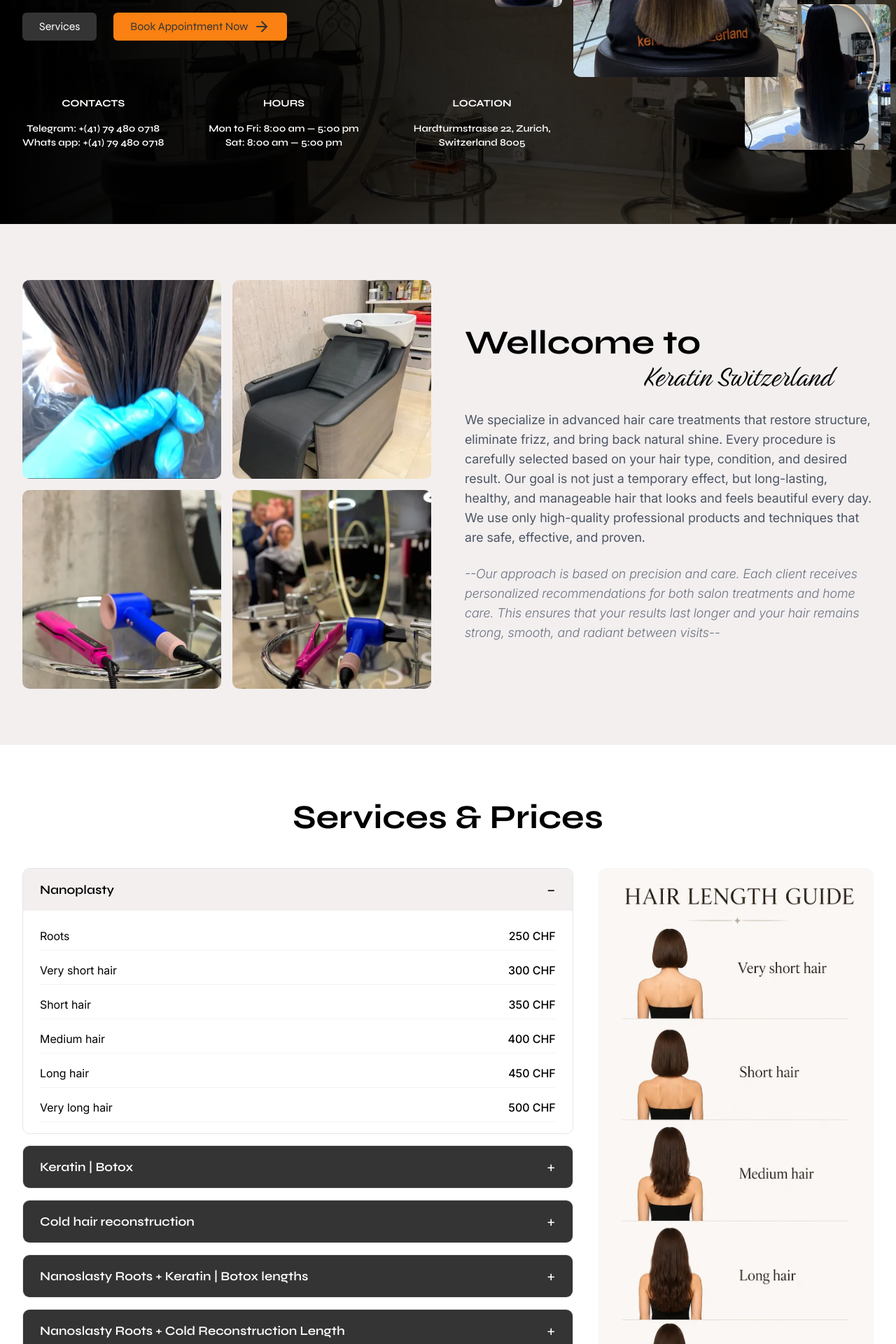
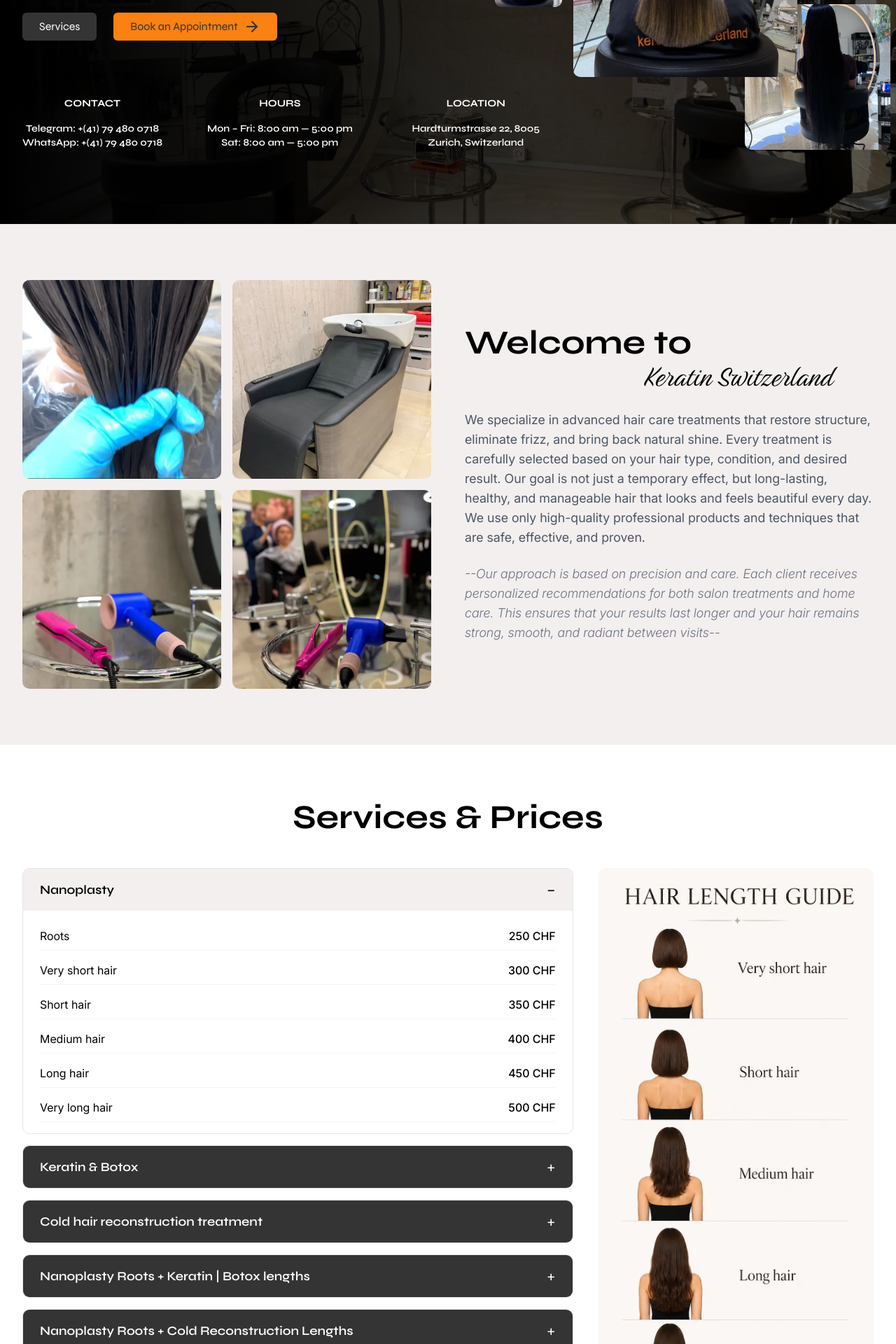
Before and after one commit to garvyPng/keratin-switzerland, a React (Vite) app: page / in a window 1280 px wide. Shown: the part 480-2400 px from the top of the page at 70% size. Built offline with nearby package versions, Linux system fonts and the light colour scheme.

Commit message:
en translate fixed 2

```diff
--- a/src/i18n/de.json
+++ b/src/i18n/de.json
@@ -13,29 +13,29 @@
     },
     "info": [
         {
-            "title": "KONTAKTEN",
+            "title": "KONTAKT",
             "items": [
                 "Telegram: +(41) 79 480 0718 ",
-                "Whats app: +(41) 79 480 0718 "
+                "WhatsApp: +(41) 79 480 0718 "
             ]
         },
         {
             "title": "ÖFFNUNGSZEITEN",
             "items": [
-                "Mon — Fr: 8:00 am — 5:00 pm",
-                "Sa: 8:00 am — 5:00 pm"
+                "Mon — Fr: 8:00 — 17:00",
+                "Sa: 8:00 — 17:00"
             ]
         },
         {
             "title": "STANDORT",
             "items": [
-                "Hardturmstrasse 22, Zurich, Switzerland 8005"
+                "Hardturmstrasse 22, 8005 Zürich, Schweiz"
             ]
         }
     ],
-    "wellcome": {
+    "welcome": {
         "title": "Willkommen bei",
-        "text": "Wir sind spezialisiert auf moderne Haarpflegebehandlungen, die die Haarstruktur wiederherstellen, Frizz reduzieren und den natürlichen Glanz zurückbringen. Jede Behandlung wird sorgfältig auf deinen Haartyp, den Zustand und das gewünschte Ergebnis abgestimmt. Unser Ziel ist nicht nur ein kurzfristiger Effekt, sondern langfristig gesundes, gepflegtes und leicht zu handhabendes Haar, das jeden Tag schön aussieht und sich gut anfühlt. Wir verwenden ausschließlich hochwertige professionelle Produkte und bewährte Techniken, die sicher und effektiv sind.",
+        "text": "Ich bin spezialisiert auf moderne Haarpflegebehandlungen, die die Haarstruktur wiederherstellen, Frizz reduzieren und den natürlichen Glanz zurückbringen. Jede Behandlung wird sorgfältig auf deinen Haartyp, den Zustand und das gewünschte Ergebnis abgestimmt. Mein Ziel ist nicht nur ein kurzfristiger Effekt, sondern langfristig gesundes, gepflegtes und leicht zu handhabendes Haar, das jeden Tag schön aussieht und sich gut anfühlt. Ich verwende ausschließlich hochwertige professionelle Produkte und bewährte Techniken, die sicher und effektiv sind.",
         "subtext": "--Unser Ansatz basiert auf Präzision und Sorgfalt. Jede Kundin erhält individuelle Empfehlungen für Salonbehandlungen sowie die richtige Pflege zu Hause. So bleiben die Ergebnisse länger erhalten und dein Haar bleibt zwischen den Besuchen stark, glatt und glänzend--"
     },
     "services": {
@@ -43,7 +43,7 @@
         "items": [
             {
                 "id": "nanoplasty",
-                "title": "Nanoplastie",
+                "title": "Nanoplastik",
                 "options": [
                     {
                         "length": "Ansatz",
@@ -73,7 +73,7 @@
             },
             {
                 "id": "keratin",
-                "title": "Keratin | Botox",
+                "title": "Keratin & Botox",
                 "options": [
                     {
                         "length": "Sehr kurzes Haar",
@@ -99,7 +99,7 @@
             },
             {
                 "id": "reconstruction",
-                "title": "Kalte Haarrekonstruktion",
+                "title": "Kalt-Rekonstruktion",
                 "options": [
                     {
                         "length": "1 Schritt (30–40 cm)",
@@ -125,7 +125,7 @@
             },
             {
                 "id": "nanoKeratinCombo",
-                "title": "Nanoplastie Ansatz + Keratin | Botox Längen",
+                "title": "Nanoplastik Ansatz + Keratin | Botox Längen",
                 "options": [
                     {
                         "length": "Sehr kurzes Haar",
@@ -151,7 +151,7 @@
             },
             {
                 "id": "nanoReconstructionCombo",
-                "title": "Nanoplastie Ansatz + Kalte Rekonstruktion Längen",
+                "title": "Nanoplastik Ansatz + Kalte Rekonstruktion Längen",
                 "options": [
                     {
                         "length": "Sehr kurzes Haar",
@@ -199,7 +199,7 @@
             },
             {
                 "title": "Föhnen",
-                "text": "Die Haare immer föhnen. Vor dem Trocknen Hitzeschutz auftragen. Den Luftstrom von den Wurzeln zu den Spitzen richten, um Glanz und Geschmeidigkeit zu fördern. Bei dickem Haar in Sektionen arbeiten."
+                "text": "Die Haare sollten immer geföhnt werden.. Vor dem Trocknen Hitzeschutz auftragen. Den Luftstrom von den Wurzeln zu den Spitzen richten, um Glanz und Geschmeidigkeit zu fördern. Bei dickem Haar in Sektionen arbeiten."
             },
             {
                 "title": "Wichtig",
@@ -240,7 +240,7 @@
     },
     "parallax": {
         "title": "Seidig glattes Haar. Präzise Pflege.",
-        "subtitle": "Premium Haarbehandlungen aus der Schweiz, individuell für dich",
+        "subtitle": "Premium Haarbehandlungen in der Schweiz, individuell für dich",
         "button": "Jetzt buchen"
     },
     "feedbacks": {
--- a/src/i18n/en.json
+++ b/src/i18n/en.json
@@ -3,7 +3,7 @@
         "title": "Silky, Smooth, Healthy Hair — Effortlessly",
         "subtitle": "Professional keratin, nanoplasty, and restorative treatments tailored to your hair type. Designed to smooth, repair, and enhance natural shine while preserving the strength and health of your hair.",
         "servicesButton": "Services",
-        "bookButton": "Book Appointment Now"
+        "bookButton": "Book an Appointment"
     },
     "nav": {
         "home": "Home",
@@ -13,23 +13,23 @@
     },
     "info": [
         {
-            "title": "CONTACTS",
+            "title": "CONTACT",
             "items": [
                 "Telegram: +(41) 79 480 0718 ",
-                "Whats app: +(41) 79 480 0718 "
+                "WhatsApp: +(41) 79 480 0718 "
             ]
         },
         {
             "title": "HOURS",
             "items": [
-                "Mon to Fri: 8:00 am — 5:00 pm",
+                "Mon – Fri: 8:00 am — 5:00 pm",
                 "Sat: 8:00 am — 5:00 pm"
             ]
         },
         {
             "title": "LOCATION",
             "items": [
-                "Hardturmstrasse 22, Zurich, Switzerland 8005"
+                "Hardturmstrasse 22, 8005 Zurich, Switzerland"
             ]
         }
     ],
@@ -68,7 +68,7 @@
             },
             {
                 "id": "keratin",
-                "title": "Keratin | Botox",
+                "title": "Keratin & Botox",
                 "options": [
                     {
                         "length": "Very short hair",
@@ -94,7 +94,7 @@
             },
             {
                 "id": "reconstruction",
-                "title": "Cold hair reconstruction",
+                "title": "Cold hair reconstruction treatment",
                 "options": [
                     {
                         "length": "1 Step (30-40cm)",
@@ -120,7 +120,7 @@
             },
             {
                 "id": "nanoKeratinCombo",
-                "title": "Nanoslasty Roots + Keratin | Botox lengths",
+                "title": "Nanoplasty Roots + Keratin | Botox lengths",
                 "options": [
                     {
                         "length": "Very short hair",
@@ -146,7 +146,7 @@
             },
             {
                 "id": "nanoReconstructionCombo",
-                "title": "Nanoslasty Roots + Cold Reconstruction Length",
+                "title": "Nanoplasty Roots + Cold Reconstruction Lengths",
                 "options": [
                     {
                         "length": "Very short hair",
@@ -176,9 +176,9 @@
             "For AFRO HAIR STRUCTURE, appointments are ONLY made after a prior consultation."
         ]
     },
-    "wellcome": {
-        "title": "Wellcome to",
-        "text": "We specialize in advanced hair care treatments that restore structure, eliminate frizz, and bring back natural shine. Every procedure is carefully selected based on your hair type, condition, and desired result. Our goal is not just a temporary effect, but long-lasting, healthy, and manageable hair that looks and feels beautiful every day. We use only high-quality professional products and techniques that are safe, effective, and proven.",
+    "welcome": {
+        "title": "Welcome to",
+        "text": "We specialize in advanced hair care treatments that restore structure, eliminate frizz, and bring back natural shine. Every treatment is carefully selected based on your hair type, condition, and desired result. Our goal is not just a temporary effect, but long-lasting, healthy, and manageable hair that looks and feels beautiful every day. We use only high-quality professional products and techniques that are safe, effective, and proven.",
         "subtext": "--Our approach is based on precision and care. Each client receives personalized recommendations for both salon treatments and home care. This ensures that your results last longer and your hair remains strong, smooth, and radiant between visits--"
     },
     "treatments": {
@@ -222,7 +222,7 @@
             {
                 "id": "experience",
                 "value": "3+",
-                "label": "Years experience"
+                "label": "Years of experience"
             }
         ]
     },
@@ -232,7 +232,7 @@
         "textTitle": "Healthy & smooth hair starts here",
         "text": "I specialize in modern hair restoration and smoothing techniques, focusing on achieving natural, healthy results rather than temporary effects. Every client is unique, which is why I carefully assess hair condition, structure, and goals before selecting the right treatment. My work is based on high standards, continuous learning, and the use of professional products that deliver visible and lasting results. I believe that beautiful hair starts with proper care, and my mission is to help you achieve confidence in your look every day.",
         "subtext": "— Individual approach. Visible results. Healthy hair —",
-        "button": "Follow my Instagram"
+        "button": "Follow me on Instagram"
     },
     "portfolio": {
         "title": "My Work",
--- a/src/i18n/ru.json
+++ b/src/i18n/ru.json
@@ -16,24 +16,24 @@
             "title": "КОНТАКТЫ",
             "items": [
                 "Telegram: +(41) 79 480 0718 ",
-                "Whats app: +(41) 79 480 0718 "
+                "WhatsApp: +(41) 79 480 0718 "
             ]
         },
         {
             "title": "ЧАСЫ РАБОТЫ",
             "items": [
-                "Пн — Пт: 8:00 — 17:00 ",
+                "Пн — Пт: 8:00 — 17:00",
                 "Сб: 8:00 — 17:00"
             ]
         },
         {
             "title": "ЛОКАЦИЯ",
             "items": [
-                "Hardturmstrasse 22, Zurich, Switzerland 8005"
+                "Hardturmstrasse 22, 8005 Цюрих, Швейцария"
             ]
         }
     ],
-    "wellcome": {
+    "welcome": {
         "title": "Добро пожаловать в",
         "text": "Мы специализируемся на современных процедурах ухода за волосами, которые восстанавливают структуру волос, уменьшают пушистость и возвращают естественный блеск. Каждая процедура подбирается индивидуально с учётом типа волос, их состояния и желаемого результата. Наша цель — не временный эффект, а длительно здоровые, ухоженные и легко укладываемые волосы, которые выглядят и ощущаются красиво каждый день. Мы используем только профессиональные, качественные и проверенные средства и техники.",
         "subtext": "--Наш подход основан на точности и внимании к деталям. Каждому клиенту подбираются индивидуальные рекомендации как по салонным процедурам, так и по домашнему уходу. Это позволяет сохранять результат дольше и поддерживать волосы сильными, гладкими и блестящими между визитами--"
--- a/src/pages/Home/Home.tsx
+++ b/src/pages/Home/Home.tsx
@@ -8,7 +8,7 @@
 import Services from './sections/Services';
 import Statistics from './sections/Statistics';
 import Treatments from './sections/Treatments';
-import Welcome from './sections/Wellcome';
+import Welcome from './sections/Welcome';
 
 export default function Home() {
     return (
--- a/src/pages/Home/sections/Wellcome.tsx
+++ b/src/pages/Home/sections/Welcome.tsx
@@ -1,7 +1,7 @@
 import { useTranslation } from 'react-i18next';
 import { useReveal } from '../../../shared/hooks/useReveal';
 
-export default function Wellcome() {
+export default function Welcome() {
     const { t } = useTranslation();
 
     const { ref: leftRef, isVisible: leftVisible } = useReveal();
@@ -37,18 +37,18 @@
                         }`}
                     >
                         <h2 className='text-3xl md:text-4xl lg:text-5xl font-heading font-bold leading-tight'>
-                            {t('wellcome.title')}{' '}
+                            {t('welcome.title')}{' '}
                             <span className='block font-style text-right md:text-left md:ml-64 font-normal'>
                                 Keratin Switzerland
                             </span>
                         </h2>
 
                         <p className='mt-2 md:mt-6 text-base md:text-lg text-gray-600'>
-                            {t('wellcome.text')}
+                            {t('welcome.text')}
                         </p>
 
                         <p className='mt-2 md:mt-6 text-sm md:text-lg font-light italic text-gray-500'>
-                            {t('wellcome.subtext')}
+                            {t('welcome.subtext')}
                         </p>
                     </div>
                 </div>
```
